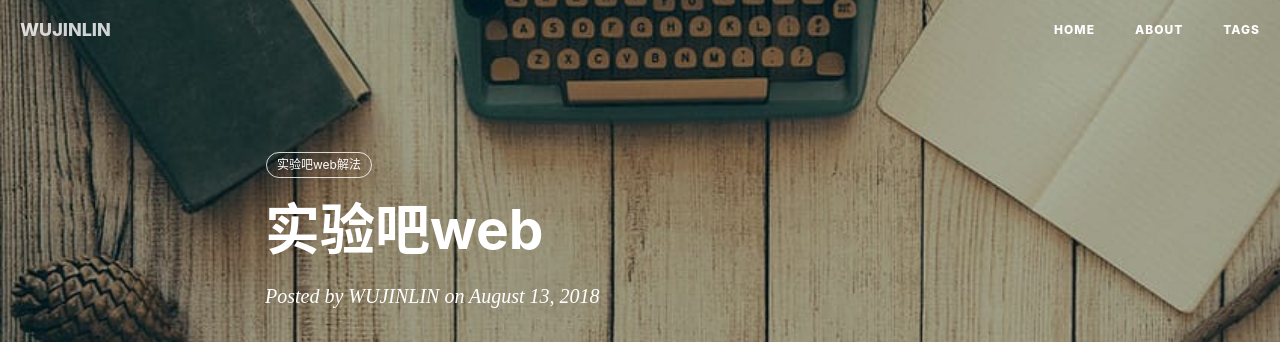
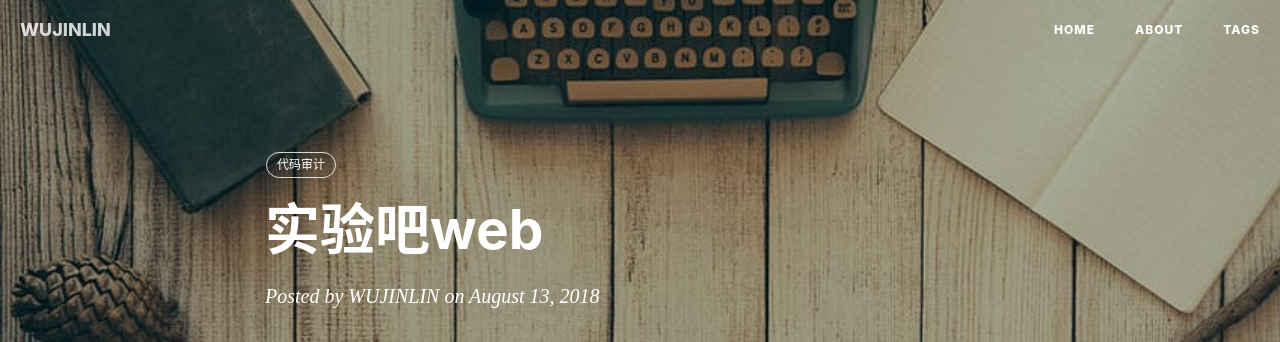
Before and after one commit to Silentsoul04/WUHUIJUNG.github.io, a Jekyll site: the page built from _posts/2018-08-13-实验吧题目做法.md, in a window 1280 px wide and 900 px high. Shown: the top 342 px of the window. Built offline with Jekyll 4.4.1, drawn with Linux system fonts in a browser that asks for light colours; nearby versions of some CDN libraries; comment, search, counter and statistics services are not loaded.

Commit message:
Update 2018-08-13-实验吧题目做法.md

```diff
--- a/_posts/2018-08-13-实验吧题目做法.md
+++ b/_posts/2018-08-13-实验吧题目做法.md
@@ -3,7 +3,7 @@ layout: post
 title: 实验吧web
 date: 2018-8-13
 categories: blog
-tags: [实验吧web解法]
+tags: [代码审计]
 description: 文艺的流氓。
 ---
 ## 先来了解一下什么是PHP的弱类型 ##
```
